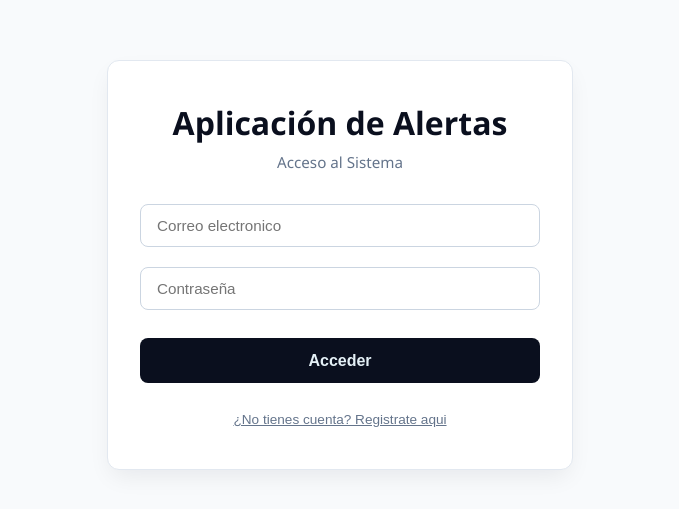
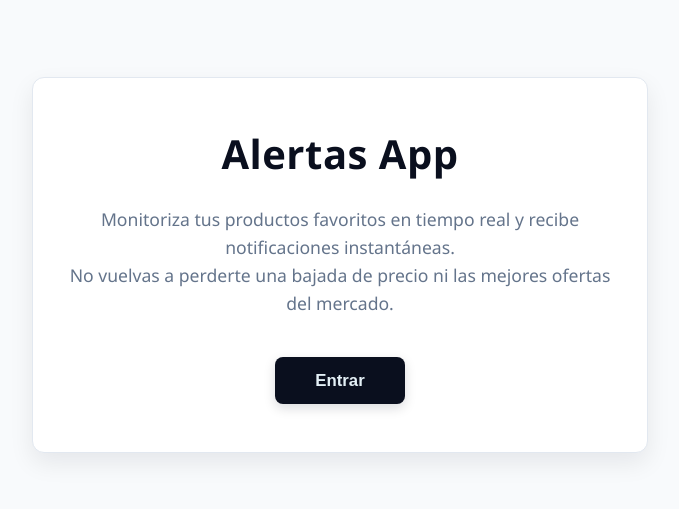
Before and after one commit to DebHatim/alertas-tiempo-real, a React (Vite) app in the folder frontend-alertas/: page / in a window 1280 px wide. Before the commit this address led to /login. Shown: the part 135-644 px from the top of the page, without its empty margins (300-979 px from the left). Built offline with nearby package versions, Linux system fonts and the light colour scheme.

Commit message:
feat: add public landing page and update application routing

```diff
--- a/frontend-alertas/src/App.jsx
+++ b/frontend-alertas/src/App.jsx
@@ -5,6 +5,7 @@ import Auth from './pages/Auth.jsx'
 import DashBoard from './pages/DashBoard'
 import Alertas from './pages/Alertas'
 import Navbar from "./components/Navbar.jsx";
+import Landing from "./pages/Landing.jsx";
 
 function App() {
     const {user} = useContext(AuthContext)
@@ -13,6 +14,12 @@ function App() {
         <Router>
             <Navbar />
             <Routes>
+                {/* Ruta Landing publica */}
+                <Route
+                    path="/"
+                    element={!user ? <Landing/> : <Navigate to="/dashboard"/>}
+                />
+
                 {/* Ruta Login/Registro */}
                 <Route
                     path="/login"
@@ -32,7 +39,7 @@ function App() {
                 {/* Redireccion por defecto */}
                 <Route
                     path="*"
-                    element={<Navigate to={user ? "/dashboard" : "/login"}/>}
+                    element={<Navigate to={user ? "/dashboard" : "/"}/>}
                 />
             </Routes>
         </Router>
--- /dev/null
+++ b/frontend-alertas/src/pages/Landing.css
@@ -0,0 +1,61 @@
+.landing-container {
+    display: flex;
+    justify-content: center;
+    align-items: center;
+    min-height: 100vh;
+    background-color: #f8fafc;
+    font-family: 'Segoe UI', Tahoma, Geneva, Verdana, sans-serif;
+    padding: 2rem;
+    box-sizing: border-box;
+}
+
+.landing-card {
+    background-color: #ffffff;
+    border: 1px solid #e2e8f0;
+    border-radius: 12px;
+    padding: 3rem 2rem;
+    text-align: center;
+    max-width: 550px;
+    width: 100%;
+    box-shadow: 0 10px 25px rgba(10, 15, 30, 0.08);
+}
+
+.landing-title {
+    color: #0A0F1E;
+    font-size: 2.5rem;
+    font-weight: 700;
+    margin-top: 0;
+    margin-bottom: 1.5rem;
+    letter-spacing: 0.5px;
+}
+
+.landing-description {
+    color: #64748b;
+    font-size: 1.1rem;
+    line-height: 1.6;
+    margin-bottom: 2.5rem;
+}
+
+.btn-enter {
+    background-color: #0A0F1E;
+    color: #E4F0F6;
+    border: none;
+    padding: 0.85rem 2.5rem;
+    border-radius: 8px;
+    cursor: pointer;
+    font-weight: 600;
+    font-size: 1.05rem;
+    transition: background-color 0.2s, transform 0.1s, box-shadow 0.2s;
+    box-shadow: 0 4px 12px rgba(10, 15, 30, 0.15);
+}
+
+.btn-enter:hover {
+    background-color: #16223f;
+    transform: translateY(-2px);
+    box-shadow: 0 6px 16px rgba(10, 15, 30, 0.2);
+}
+
+.btn-enter:active {
+    transform: translateY(0);
+    box-shadow: 0 4px 12px rgba(10, 15, 30, 0.15);
+}
--- /dev/null
+++ b/frontend-alertas/src/pages/Landing.jsx
@@ -0,0 +1,27 @@
+import React from 'react';
+import { useNavigate } from 'react-router-dom';
+import './Landing.css';
+
+const Landing = () => {
+    const navigate = useNavigate();
+
+    return (
+        <div className="landing-container">
+            <div className="landing-card">
+                <h1 className="landing-title">Alertas App</h1>
+
+                <p className="landing-description">
+                    Monitoriza tus productos favoritos en tiempo real y recibe notificaciones instantáneas.
+                    <br />
+                    No vuelvas a perderte una bajada de precio ni las mejores ofertas del mercado.
+                </p>
+
+                <button onClick={() => navigate('/dashboard')} className="btn-enter">
+                    Entrar
+                </button>
+            </div>
+        </div>
+    );
+};
+
+export default Landing;
```
